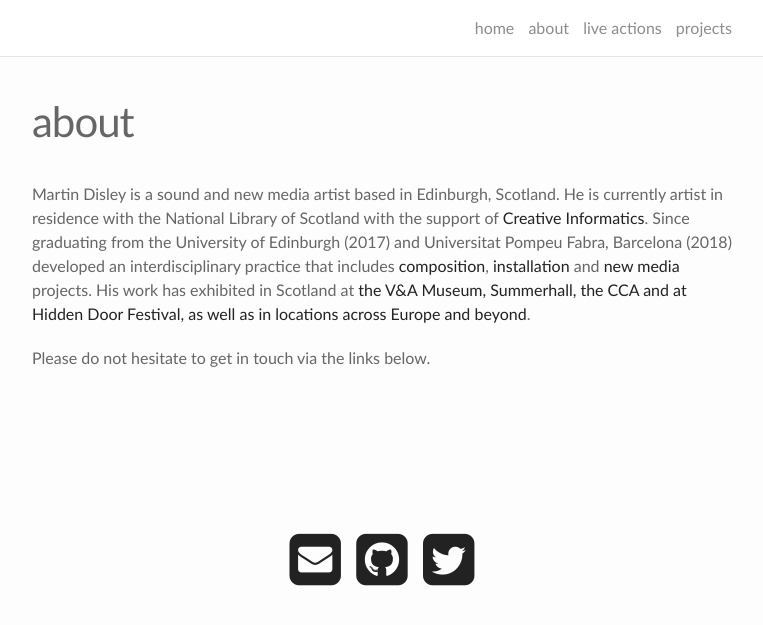
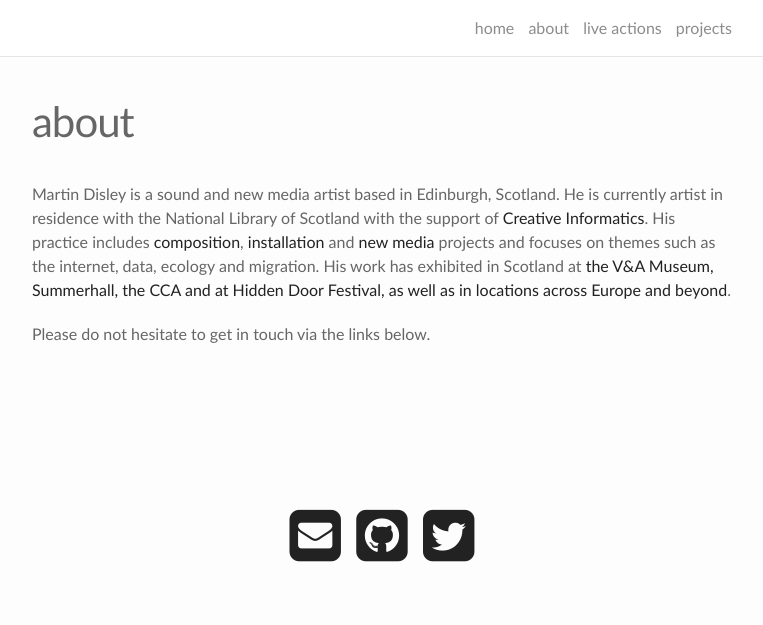
Before and after one commit to martindisley/martindisley.github.io, a Jekyll site: the page built from about.md, in a window 1280 px wide. Shown: the top 625 px of the page, without its empty margins (258-1021 px from the left). Built offline with Jekyll 4.4.1, drawn with Linux system fonts in a browser that asks for light colours; nearby versions of some CDN libraries.

Commit message:
bio update

```diff
--- a/about.md
+++ b/about.md
@@ -6,7 +6,7 @@ permalink: /about/
 
 <!---<img class="col one right" src="/img/prof_pic.jpg">--->
 
-Martin Disley is a sound and new media artist based in Edinburgh, Scotland. He is currently artist in residence with the National Library of Scotland with the support of [Creative Informatics](https://creativeinformatics.org/showcase/meet-our-resident-entrepreneurs/). Since graduating from the University of Edinburgh (2017) and Universitat Pompeu Fabra, Barcelona (2018) developed an interdisciplinary practice that includes [composition](https://www.martindisley.co.uk/portfolio/2_restnowdiehard/), [installation](https://www.martindisley.co.uk/portfolio/4_elquequeda/) and [new media](https://www.martindisley.co.uk/portfolio/3_thelisttweeted/) projects. His work has exhibited in Scotland at [the V&A Museum, Summerhall, the CCA and at Hidden Door Festival, as well as in locations across Europe and beyond](https://www.martindisley.co.uk/live-action/).
+Martin Disley is a sound and new media artist based in Edinburgh, Scotland. He is currently artist in residence with the National Library of Scotland with the support of [Creative Informatics](https://creativeinformatics.org/showcase/meet-our-resident-entrepreneurs/). His practice includes [composition](https://www.martindisley.co.uk/portfolio/2_restnowdiehard/), [installation](https://www.martindisley.co.uk/portfolio/4_elquequeda/) and [new media](https://www.martindisley.co.uk/portfolio/3_thelisttweeted/) projects and focuses on themes such as the internet, data, ecology and migration. His work has exhibited in Scotland at [the V&A Museum, Summerhall, the CCA and at Hidden Door Festival, as well as in locations across Europe and beyond](https://www.martindisley.co.uk/live-action/).
 
 Please do not hesitate to get in touch via the links below.
 
```
